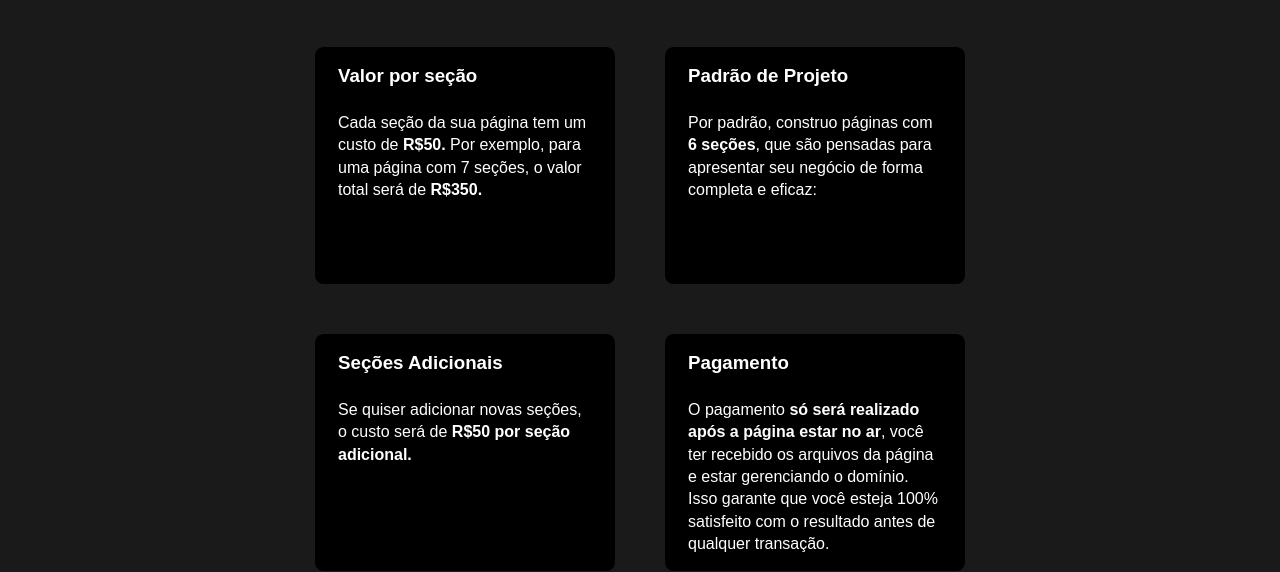
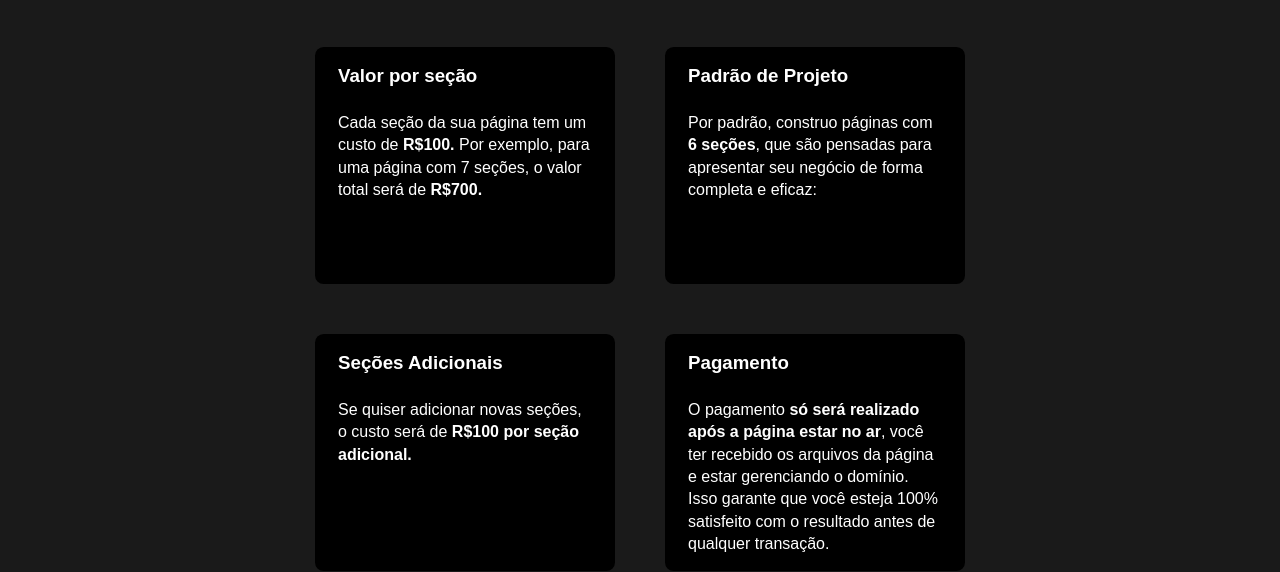
Before and after one commit to Johnnysamuca/ConversaoClientes, a website: page index.html in a window 1280 px wide. Shown: the part 2861-3433 px from the top of the page. Drawn offline with nearby package versions, Linux system fonts and the light colour scheme.

Commit message:
atualização dos valores por seção na landing page

```diff
--- a/index.html
+++ b/index.html
@@ -308,8 +308,8 @@
             <h3>Valor por seção</h3>
             <p>
               Cada seção da sua página tem um custo de
-              <strong>R$50.</strong> Por exemplo, para uma página com 7 seções,
-              o valor total será de <strong>R$350.</strong>
+              <strong>R$100.</strong> Por exemplo, para uma página com 7 seções,
+              o valor total será de <strong>R$700.</strong>
             </p>
           </div>
 
@@ -327,7 +327,7 @@
             <h3>Seções Adicionais</h3>
             <p>
               Se quiser adicionar novas seções, o custo será de
-              <strong>R$50 por seção adicional.</strong>
+              <strong>R$100 por seção adicional.</strong>
             </p>
           </div>
 
```
